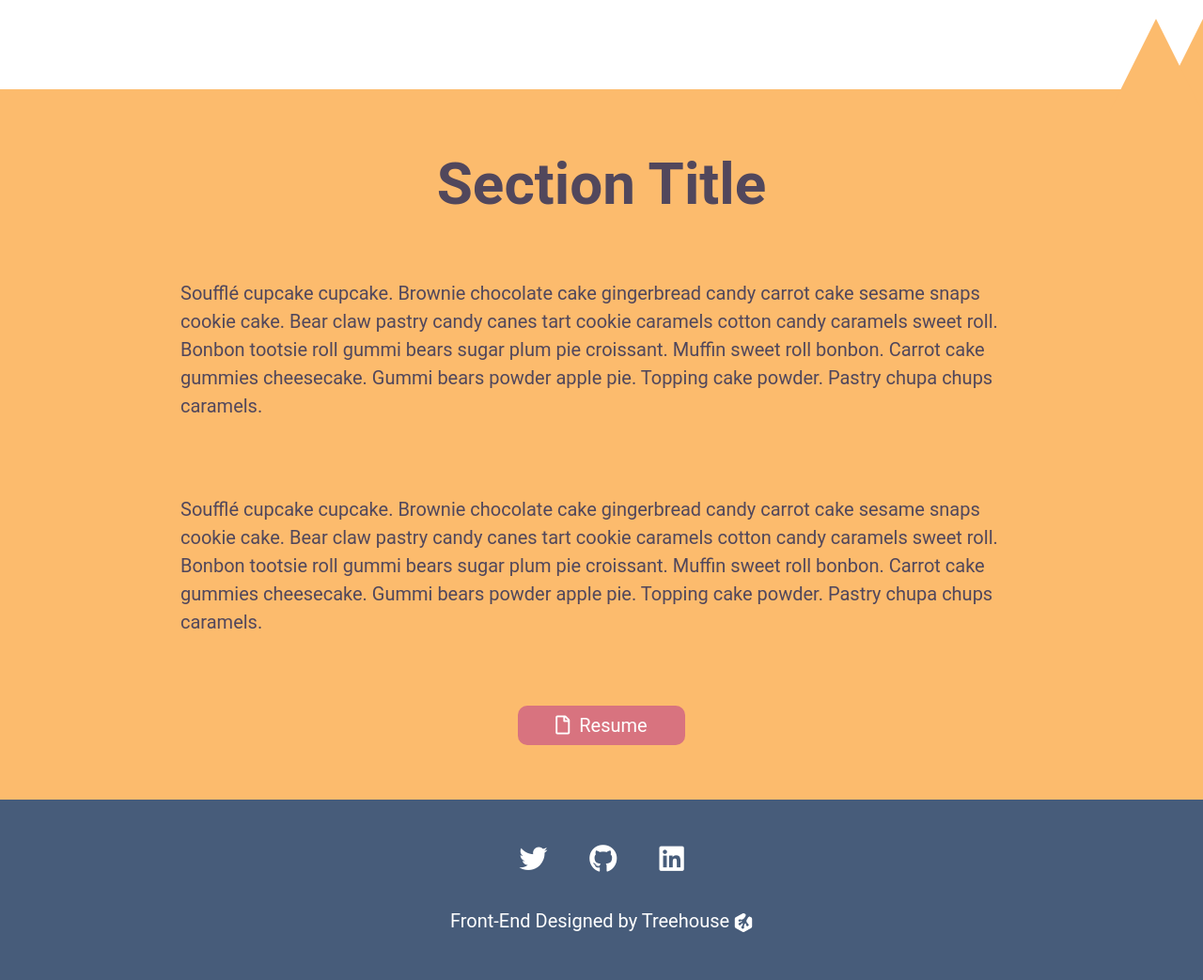
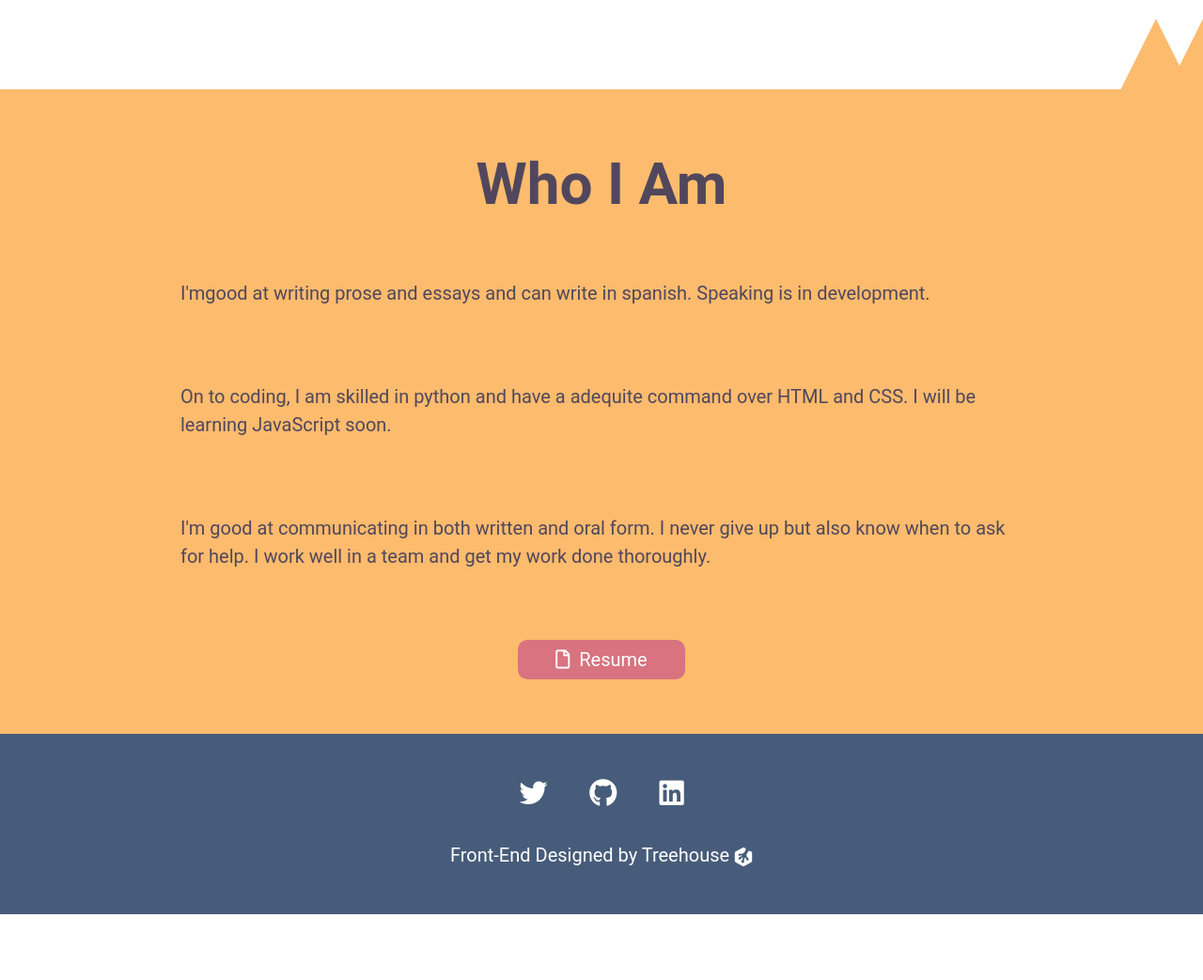
Before and after one commit to lazar-the-coder/Treehouse-Python-Unit-5-Project, a Flask app: page /projects/about in a window 1280 px wide; the page is wider, and only the part inside the window is pictured. Shown: the part 713-1756 px from the top of that part at 94% size. After the commit the page ends 1686 px from the top of that part, so only its background shows below. Run offline with Flask 3, Linux system fonts and the light colour scheme; data comes from the database, SQL or seed files in the repository.

Commit message:
Final version
Let's do this

```diff
--- a/templates/about.html
+++ b/templates/about.html
@@ -3,36 +3,21 @@
 {% block content %}
       <section class="header">
           <h1>R. Ibrahim Ali Morrow</h1>
-          <p>Your current goal. (Job, freelance, etc)</p>
-          <!--I would suggest choosing a different picture here.-->
-          <!--Like maybe a hobby photo-->
-          <img src="{{ url_for('index') }}#images/about_self.jpg" alt="Headshot of myself">
+          <p>Looking for a job</p>
+          <img src="/static/images/about_self.jpg" alt="Headshot of myself">
       </section>
       <section id="about-page">
           <div id="triangle7"></div>
           <div id="triangle8"></div>
-          <h2>Section Title</h2>
+          <h2>Who I Am</h2>
           <p>
-              Soufflé cupcake cupcake.
-              Brownie chocolate cake gingerbread candy carrot cake sesame snaps cookie cake.
-              Bear claw pastry candy canes tart cookie caramels cotton candy caramels sweet roll.
-              Bonbon tootsie roll gummi bears sugar plum pie croissant.
-              Muffin sweet roll bonbon.
-              Carrot cake gummies cheesecake.
-              Gummi bears powder apple pie.
-              Topping cake powder.
-              Pastry chupa chups caramels.
+              I'mgood at writing prose and essays and can write in spanish. Speaking is in development.
           </p>
           <p>
-              Soufflé cupcake cupcake.
-              Brownie chocolate cake gingerbread candy carrot cake sesame snaps cookie cake.
-              Bear claw pastry candy canes tart cookie caramels cotton candy caramels sweet roll.
-              Bonbon tootsie roll gummi bears sugar plum pie croissant.
-              Muffin sweet roll bonbon.
-              Carrot cake gummies cheesecake.
-              Gummi bears powder apple pie.
-              Topping cake powder.
-              Pastry chupa chups caramels.
+              On to coding, I am skilled in python and have a adequite command over HTML and CSS. I will be learning JavaScript soon.
+          </p>
+          <p>
+              I'm good at communicating in both written and oral form. I never give up but also know when to ask for help. I work well in a team and get my work done thoroughly.
           </p>
           <a href="#"><i class="far fa-file"></i>Resume</a>
       </section>
```
Also changed, not shown: templates/index.html (+12 -13 lines), static/images/about_self.jpg (renamed from images/about_self.jpg), static/images/index_self.jpg (renamed from images/index_self.jpg).
